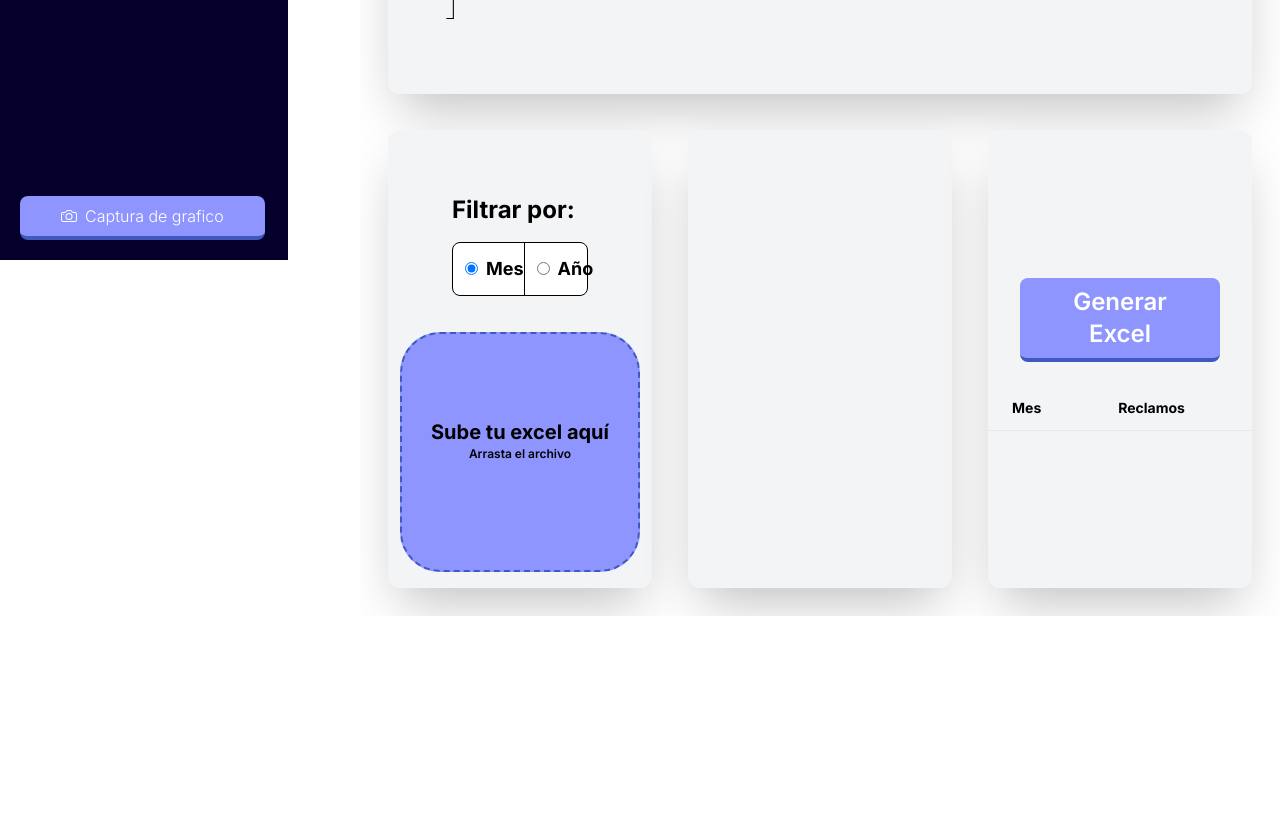
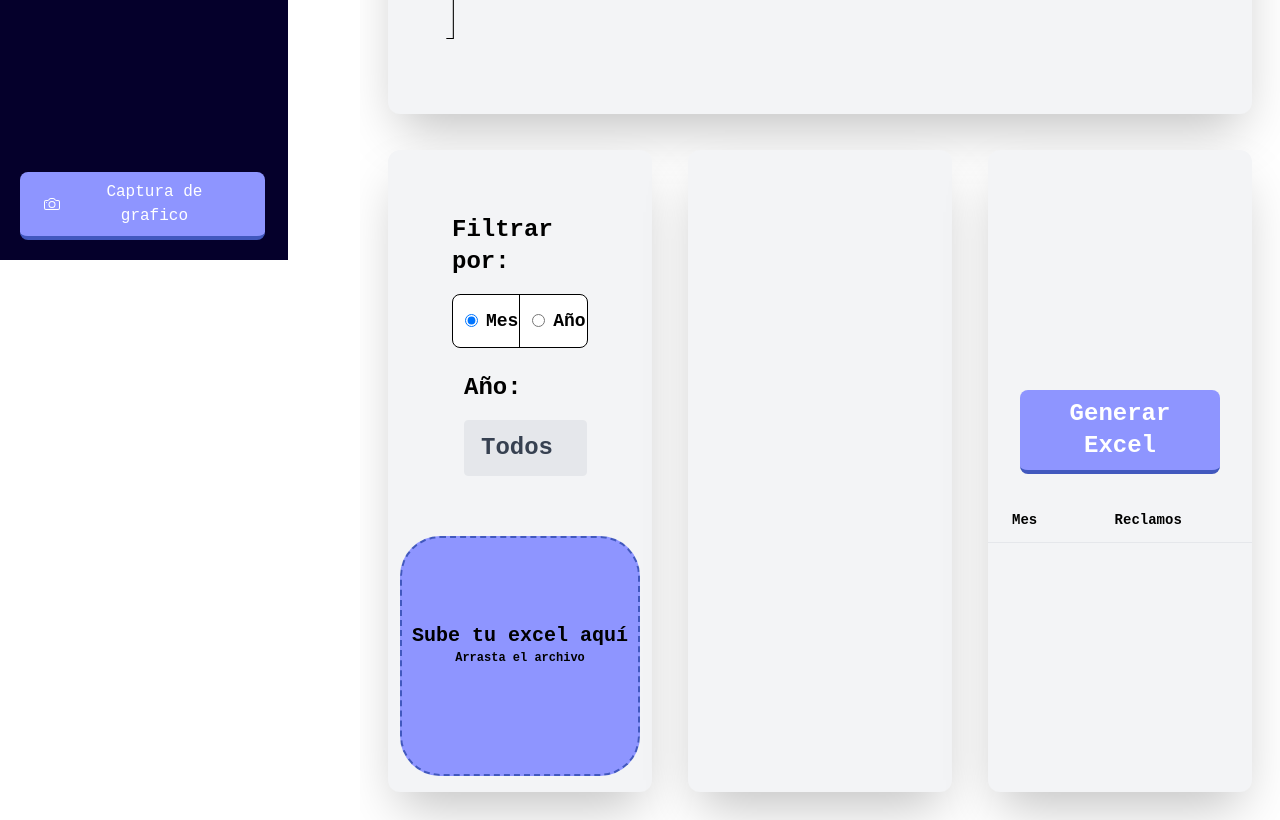
Before and after one commit to ulloacastillo/graficos-ztz, a Next.js app: page / in a window 1280 px wide. Shown: the part 540-1360 px from the top of the page. Before the commit the page ends 1156 px from the top, so only its background shows below. Built offline with nearby package versions, Linux system fonts and the light colour scheme.

Commit message:
filter by year, name of excel change,  change of font to Roboto Mono and Dec for Dic

```diff
--- a/components/App.jsx
+++ b/components/App.jsx
@@ -105,7 +105,7 @@ active:border-b-[2px] active:brightness-90 active:translate-y-[2px]${
           <div className="w-full h-full bg-gray-100 rounded-xl shadow-2xl col-span-3 flex flex-col items-center justify-center">
             <header className="w-full px-5 flex flex-row items-center justify-between">
               <div className="flex flex-col items-center">
-                <div className="mb-1">
+                <div className="mb-1 mt-6">
                   <input
                     type="text"
                     placeholder="Escriba el Título del gráfico"
--- a/components/DataTable.jsx
+++ b/components/DataTable.jsx
@@ -5,6 +5,7 @@ import { useChartSettings } from '@/app/store/store';
 
 const DataTable = ({ data }) => {
   const filterType = useChartSettings((state) => state.filterType);
+  const selectedYear = useChartSettings((state) => state.selectedYear);
 
   const handleExportExcel = () => {
     const wb = XLSX.utils.book_new();
@@ -16,9 +17,16 @@ const DataTable = ({ data }) => {
     );
 
     XLSX.utils.book_append_sheet(wb, ws, 'Sheet1');
-    const fileName = `Reclamos filtrados por ${
-      filterType === 'Mes' ? 'Mes' : 'Año'
-    }.xlsx`;
+
+    let fileName;
+    if (filterType === 'Mes') {
+      fileName =
+        selectedYear !== 'Todos'
+          ? `Reclamos de meses del Año ${selectedYear}.xlsx`
+          : 'Reclamos de meses de todos los años.xlsx';
+    } else if (filterType === 'Año') {
+      fileName = 'Reclamos filtrados por Año.xlsx';
+    }
 
     XLSX.writeFile(wb, fileName);
   };
--- a/components/Filter.jsx
+++ b/components/Filter.jsx
@@ -10,13 +10,19 @@ const Filter = () => {
   const filterType = useChartSettings((state) => state.filterType);
   const setEvents = useChartSettings((state) => state.setEvents);
   const setShowImages = useChartSettings((state) => state.setShowImages);
+  const selectedYear = useChartSettings((state) => state.selectedYear);
+  const setSelectedYear = useChartSettings((state) => state.setSelectedYear);
 
   useEffect(() => {
     let filteredData;
-
-    const dataCopy = [...originalData];
+    let dataCopy = [...originalData];
 
     if (filterType === 'Mes') {
+      if (selectedYear !== 'Todos') {
+        dataCopy = dataCopy.filter(
+          (item) => item[0].slice(0, 4) === selectedYear,
+        );
+      }
       filteredData = dataCopy.reduce((acc, item) => {
         const date = item[0].slice(5, 7);
         const existingItem = acc.find((i) => i[0] === date);
@@ -47,7 +53,12 @@ const Filter = () => {
     const showImagesArray = filteredData.map((d) => false);
     setEvents(array);
     setShowImages(showImagesArray);
-  }, [filterType, originalData]);
+  }, [filterType, originalData, selectedYear]);
+
+  const getUniqueYears = () => {
+    const years = originalData.map((item) => item[0].slice(0, 4));
+    return ['Todos', ...new Set(years)];
+  };
 
   return (
     <div className="w-full px-8 py-8">
@@ -87,12 +98,35 @@ const Filter = () => {
               htmlFor="horizontal-year"
               className="w-full py-3 ms-2 text-lg font-bold text-black dark:text-black"
             >
-              {' '}
-              Año{' '}
+              Año
             </label>
           </div>
         </li>
       </ul>
+      {filterType === 'Mes' && (
+        <div className="flex flex-col w-full md:w-1/3 px-3 mb-6 md:mb-0 p-6">
+          <label
+            className="mb-4 font-bold text-2xl text-black dark:text-black"
+            htmlFor="year-select"
+          >
+            Año:
+          </label>
+          <div className="relative">
+            <select
+              className="block appearance-none w-auto bg-gray-200 border border-gray-200 text-gray-700 py-3 px-4 pr-8 rounded leading-tight focus:outline-none focus:bg-white focus:border-gray-500 align-middle"
+              id="year-select"
+              value={selectedYear}
+              onChange={(e) => setSelectedYear(e.target.value)}
+            >
+              {getUniqueYears().map((year) => (
+                <option key={year} value={year}>
+                  {year}
+                </option>
+              ))}
+            </select>
+          </div>
+        </div>
+      )}
     </div>
   );
 };
--- a/src/app/constants/index.js
+++ b/src/app/constants/index.js
@@ -10,7 +10,7 @@ export const MONTHS = {
   '09': 'SEP',
   10: 'OCT',
   11: 'NOV',
-  12: 'DEC',
+  12: 'DIC',
 };
 
 export const THEMES = {
--- a/src/app/globals.css
+++ b/src/app/globals.css
@@ -2,13 +2,11 @@
 @tailwind components;
 @tailwind utilities;
 
-@import url('https://fonts.googleapis.com/css2?family=Roboto:wght@300&display=swap');
+@import url('https://fonts.googleapis.com/css2?family=Roboto+Mono&display=swap');
 
-body {
-  font-family: 'Roboto', sans-serif;
-  font-weight: 300;
+* {
+  font-family: 'Roboto Mono', monospace;
 }
-
 rect {
   filter: drop-shadow(3px 5px 2px rgb(0 0 0 / 0.4));
 }
--- a/src/app/store/store.js
+++ b/src/app/store/store.js
@@ -26,6 +26,7 @@ export const useChartSettings = create((set) => ({
   useImage: true,
   filterType: 'Mes',
   textColor: '#000000',
+  selectedYear: 'Todos',
   setTheme: (value) => set({ theme: value }),
   setUseImage: (bool) => set({ useImage: bool }),
   setEvents: (events) => set({ events: [...events] }),
@@ -34,4 +35,5 @@ export const useChartSettings = create((set) => ({
   setEndColor: (color) => set({ endColor: color }),
   setShowImages: (list) => set({ showImages: [...list] }),
   setTextColor: (color) => set({ textColor: color }),
+  setSelectedYear: (year) => set({ selectedYear: year }),
 }));
```
